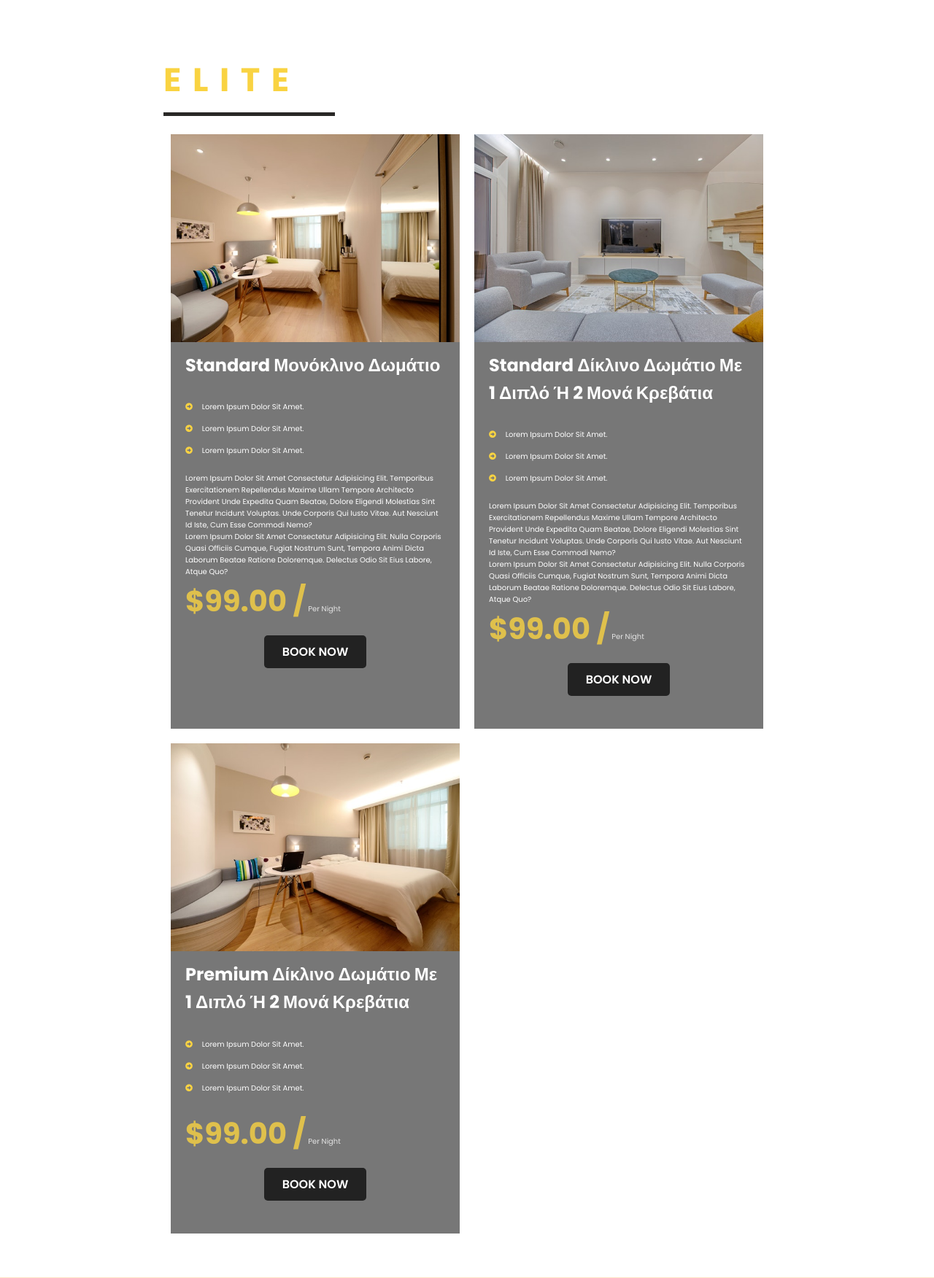
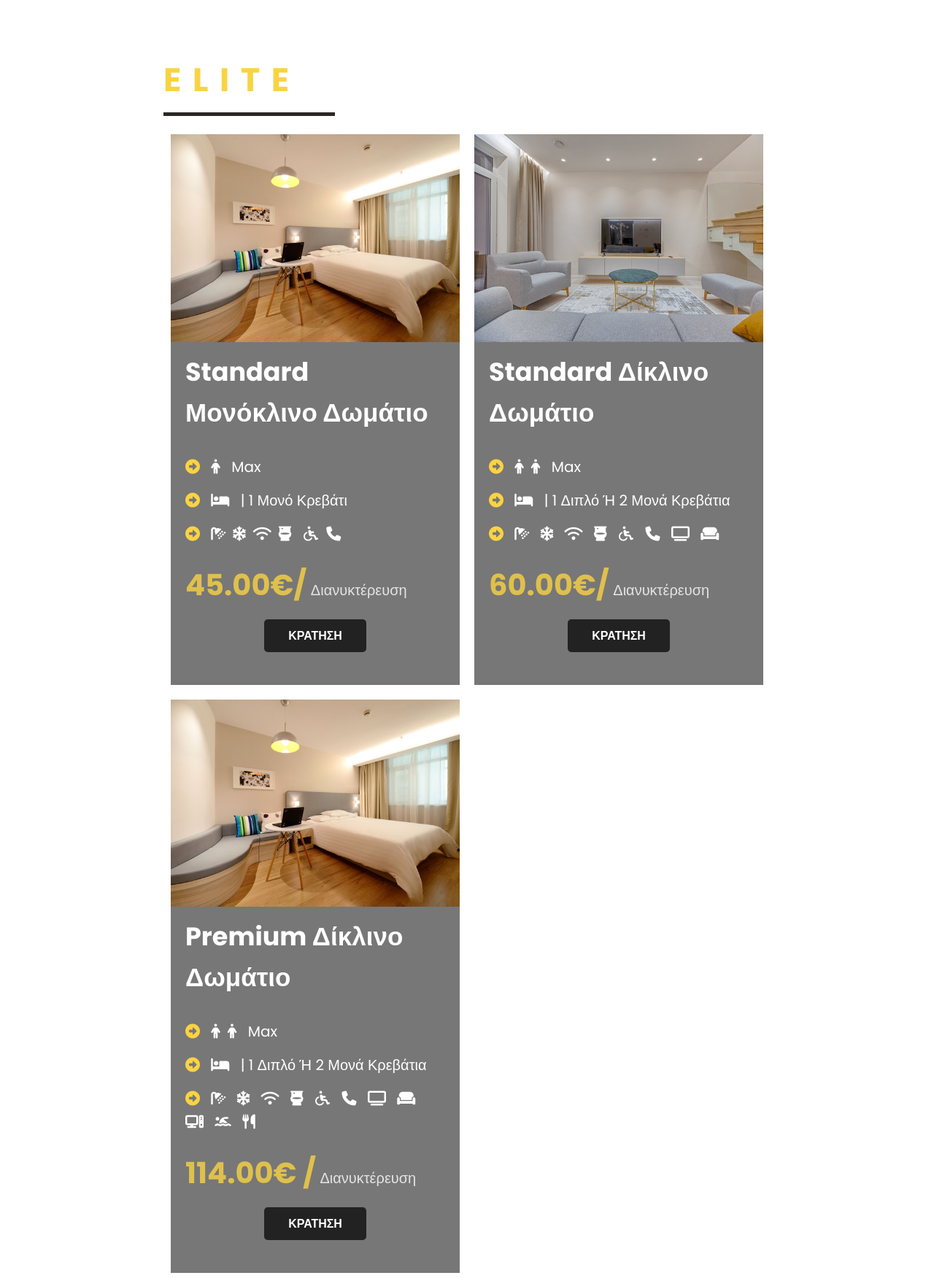
Before and after one commit to PaolaVlsc/HotelProjectWebsite2022, a PHP site: page /rooms.html in a window 1280 px wide. Shown: the part 505-2257 px from the top of the page at 73% size. Run offline with PHP 8.4, Linux system fonts and the light colour scheme; some libraries are stand-ins or nearby versions.

Commit message:
Change the details of the rooms

```diff
--- a/css/rooms.css
+++ b/css/rooms.css
@@ -82,6 +82,7 @@ img{
 .sec-width{
     width: 85vw;
     margin: 0 auto!important;
+
 }
 
 /* room */
@@ -97,9 +98,10 @@ img{
 }
 .room-text{
     padding: 5px 20px;
+    font-size: 20px;
 }
 .room-text h3{
-    font-size: 24px;
+    font-size: 35px;
 }
 .room-text ul{
     list-style-type: none;
@@ -109,7 +111,7 @@ img{
     padding: 7px 0;
 }
 .room-text ul li i{
-    color: var(--yellow);
+    /*color: var(--yellow);*/
     margin-right: 10px;
 }
 .rate{
--- a/rooms.html
+++ b/rooms.html
@@ -7,6 +7,8 @@
     <link rel="stylesheet" href="https://unpkg.com/swiper@7/swiper-bundle.min.css"/>
     <!-- font awesome cdn link  -->
     <link rel="stylesheet" href="https://cdnjs.cloudflare.com/ajax/libs/font-awesome/5.15.4/css/all.min.css">
+    <link rel="stylesheet" href="https://cdnjs.cloudflare.com/ajax/libs/font-awesome/6.1.1/css/all.min.css">
+
     <!-- σύνδεση με τη css   -->
     <link rel="stylesheet" href="css/style.css">
     <link rel="stylesheet" href="css/rooms.css">
@@ -34,7 +36,7 @@
 </section>
 <!-- HEADER end -->
 
-
+<!-- TODO 5. Rooms-->
 <div class="heading" style="background:url(images/header-bg-1.png) no-repeat">
     <h1>ΔΩΜΑΤΙΑ ΤΟΥ ELITE</h1>
 </div>
@@ -44,99 +46,107 @@
         <h2>E L I T E</h2>
     </div>
     <div class="rooms-container">
-        <!-- single room -->
-        <article class="room">
+        <!-- Standard Μονόκλινο Δωμάτιο room start-->
+        <article class="room" style="min-height: 50vh">
             <div class="room-image">
-                <img src="images/img1.jpg" alt="room image">
+                <img src="images/img3.jpg" alt="room image">
             </div>
             <div class="room-text">
                 <h3>Standard Μονόκλινο Δωμάτιο</h3>
                 <ul>
                     <li>
-                        <i class="fas fa-arrow-alt-circle-right"></i>
-                        Lorem ipsum dolor sit amet.
+                        <i class="fas fa-arrow-alt-circle-right" style="color: var(--yellow)"></i>
+                        <i class="fa-solid fa-person"></i> Max
                     </li>
                     <li>
-                        <i class="fas fa-arrow-alt-circle-right"></i>
-                        Lorem ipsum dolor sit amet.
+                        <i class="fas fa-arrow-alt-circle-right" style="color: var(--yellow)"></i>
+                        <i class="fa-solid fa-bed"></i> | 1 μονό κρεβάτι
                     </li>
                     <li>
-                        <i class="fas fa-arrow-alt-circle-right"></i>
-                        Lorem ipsum dolor sit amet.
+                        <i class="fas fa-arrow-alt-circle-right" style="color: var(--yellow)"></i>
+                        <i class="fa-solid fa-shower sub"></i><i class="fa-solid fa-snowflake"></i><i
+                            class="fa-solid fa-wifi"></i><i class="fa-solid fa-toilet"></i>
+                        <i class="fa-solid fa-wheelchair"></i><i class="fa fa-phone"></i>
                     </li>
+
                 </ul>
-                <p>Lorem ipsum dolor sit amet consectetur adipisicing elit. Temporibus exercitationem repellendus maxime
-                    ullam tempore architecto provident unde expedita quam beatae, dolore eligendi molestias sint tenetur
-                    incidunt voluptas. Unde corporis qui iusto vitae. Aut nesciunt id iste, cum esse commodi nemo?</p>
-                <p>Lorem ipsum dolor sit amet consectetur adipisicing elit. Nulla corporis quasi officiis cumque, fugiat
-                    nostrum sunt, tempora animi dicta laborum beatae ratione doloremque. Delectus odio sit eius labore,
-                    atque quo?</p>
                 <p class="rate">
-                    <span>$99.00 /</span> Per Night
+                    <span>45.00€/</span> διανυκτέρευση
                 </p>
-                <button type="button" class="btn">book now</button>
+                <button type="button" class="btn">ΚΡΑΤΗΣΗ</button>
             </div>
         </article>
         <!-- end of single room -->
         <!-- single room -->
-        <article class="room">
+        <article class="room" style="min-height: 50vh">
             <div class="room-image">
                 <img src="images/img2.jpg" alt="room image">
             </div>
             <div class="room-text">
-                <h3>Standard Δίκλινο Δωμάτιο με 1 Διπλό ή 2 Μονά Κρεβάτια</h3>
+                <h3>Standard Δίκλινο Δωμάτιο </h3>
                 <ul>
                     <li>
-                        <i class="fas fa-arrow-alt-circle-right"></i>
-                        Lorem ipsum dolor sit amet.
+                        <i class="fas fa-arrow-alt-circle-right" style="color: var(--yellow)"></i>
+                        <i class="fa-solid fa-person"></i><i class="fa-solid fa-person"></i> Max
                     </li>
                     <li>
-                        <i class="fas fa-arrow-alt-circle-right"></i>
-                        Lorem ipsum dolor sit amet.
+                        <i class="fas fa-arrow-alt-circle-right" style="color: var(--yellow)"></i>
+                        <i class="fa-solid fa-bed"></i> | 1 Διπλό ή 2 Μονά Κρεβάτια
                     </li>
                     <li>
-                        <i class="fas fa-arrow-alt-circle-right"></i>
-                        Lorem ipsum dolor sit amet.
+                        <i class="fas fa-arrow-alt-circle-right" style="color: var(--yellow)"></i>
+                        <i class="fa-solid fa-shower"></i>
+                        <i class="fa-solid fa-snowflake"></i>
+                        <i class="fa-solid fa-wifi"></i>
+                        <i class="fa-solid fa-toilet"></i>
+                        <i class="fa-solid fa-wheelchair"></i>
+                        <i class="fa fa-phone"></i>
+                        <i class="fa-solid fa-tv"></i>
+                        <i class="fa-solid fa-couch"></i>
                     </li>
                 </ul>
-                <p>Lorem ipsum dolor sit amet consectetur adipisicing elit. Temporibus exercitationem repellendus maxime
-                    ullam tempore architecto provident unde expedita quam beatae, dolore eligendi molestias sint tenetur
-                    incidunt voluptas. Unde corporis qui iusto vitae. Aut nesciunt id iste, cum esse commodi nemo?</p>
-                <p>Lorem ipsum dolor sit amet consectetur adipisicing elit. Nulla corporis quasi officiis cumque, fugiat
-                    nostrum sunt, tempora animi dicta laborum beatae ratione doloremque. Delectus odio sit eius labore,
-                    atque quo?</p>
                 <p class="rate">
-                    <span>$99.00 /</span> Per Night
+                    <span>60.00€/</span> διανυκτέρευση
                 </p>
-                <button type="button" class="btn">book now</button>
+                <button type="button" class="btn">ΚΡΑΤΗΣΗ</button>
             </div>
         </article>
         <!-- end of single room -->
         <!-- single room -->
-        <article class="room">
+        <article class="room" style="min-height: 50vh">
             <div class="room-image">
                 <img src="images/img3.jpg" alt="room image">
             </div>
             <div class="room-text">
-                <h3>Premium Δίκλινο Δωμάτιο με 1 διπλό ή 2 μονά κρεβάτια</h3>
+                <h3>Premium Δίκλινο Δωμάτιο</h3>
                 <ul>
                     <li>
-                        <i class="fas fa-arrow-alt-circle-right"></i>
-                        Lorem ipsum dolor sit amet.
+                        <i class="fas fa-arrow-alt-circle-right" style="color: var(--yellow)"></i>
+                        <i class="fa-solid fa-person"></i><i class="fa-solid fa-person"></i> Max
                     </li>
                     <li>
-                        <i class="fas fa-arrow-alt-circle-right"></i>
-                        Lorem ipsum dolor sit amet.
+                        <i class="fas fa-arrow-alt-circle-right" style="color: var(--yellow)"></i>
+                        <i class="fa-solid fa-bed"></i> | 1 Διπλό ή 2 Μονά Κρεβάτια
                     </li>
                     <li>
-                        <i class="fas fa-arrow-alt-circle-right"></i>
-                        Lorem ipsum dolor sit amet.
+                        <i class="fas fa-arrow-alt-circle-right" style="color: var(--yellow)"></i>
+                        <i class="fa-solid fa-shower"></i>
+                        <i class="fa-solid fa-snowflake"></i>
+                        <i class="fa-solid fa-wifi"></i>
+                        <i class="fa-solid fa-toilet"></i>
+                        <i class="fa-solid fa-wheelchair"></i>
+                        <i class="fa fa-phone"></i>
+                        <i class="fa-solid fa-tv"></i>
+                        <i class="fa-solid fa-couch"></i>
+                        <i class="fa-solid fa-computer"></i>
+                        <i class="fa-solid fa-person-swimming"></i>
+                        <i class="fa-solid fa-utensils"></i>
                     </li>
                 </ul>
                 <p class="rate">
-                    <span>$99.00 /</span> Per Night
+                    <span>114.00€ /</span> διανυκτέρευση
                 </p>
-                <button type="button" class="btn">book now</button>
+                <button type="button" class="btn">ΚΡΑΤΗΣΗ</button>
             </div>
         </article>
         <!-- end of single room -->
@@ -145,16 +155,17 @@
 
 
 <!-- TODO 4. Footer start -->
+
 <section class="footer">
 
     <div class="box-container">
 
         <div class="box">
             <h3>Συντομεύσεις</h3>
-            <a href="home.php"> <i class="fas fa-angle-right"></i> Αρχική</a>
-            <a href="about.php"> <i class="fas fa-angle-right"></i> Δωμάτια</a>
-            <a href="package.php"> <i class="fas fa-angle-right"></i> Κράτηση</a>
-            <a href="book.php"> <i class="fas fa-angle-right"></i> Επικοινωνία</a>
+            <a href="index.html"> <i class="fas fa-angle-right"></i> Αρχική</a>
+            <a href="rooms.html"> <i class="fas fa-angle-right"></i> Δωμάτια</a>
+            <a href="booking.html"> <i class="fas fa-angle-right"></i> Κράτηση</a>
+            <a href="contact.html"> <i class="fas fa-angle-right"></i> Επικοινωνία</a>
         </div>
 
         <div class="box fontmine">
@@ -176,6 +187,8 @@
 
 </section>
 
+<!-- Footer end -->
+
 
 <!-- swiper js link  -->
 <script src="https://unpkg.com/swiper@7/swiper-bundle.min.js"></script>
```
